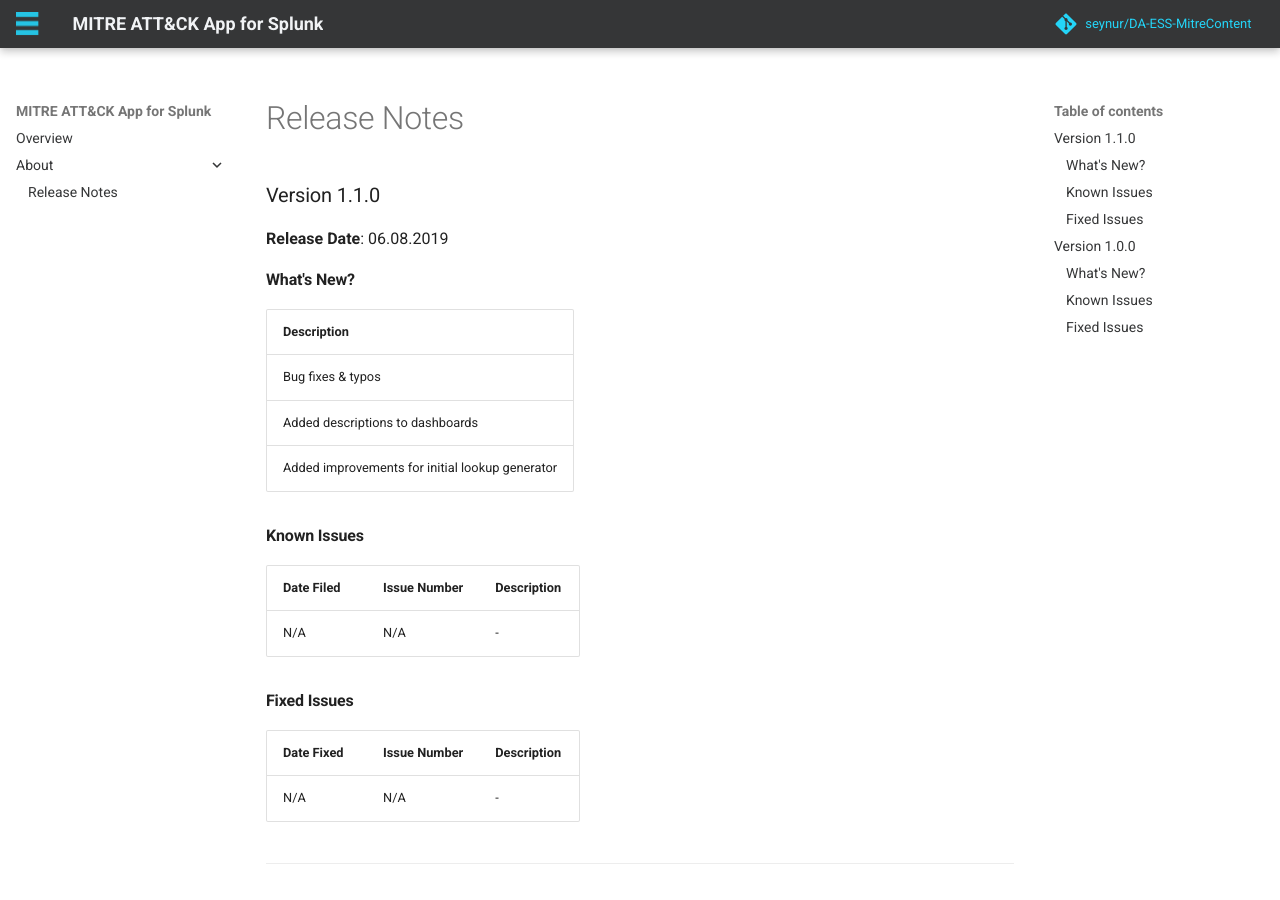
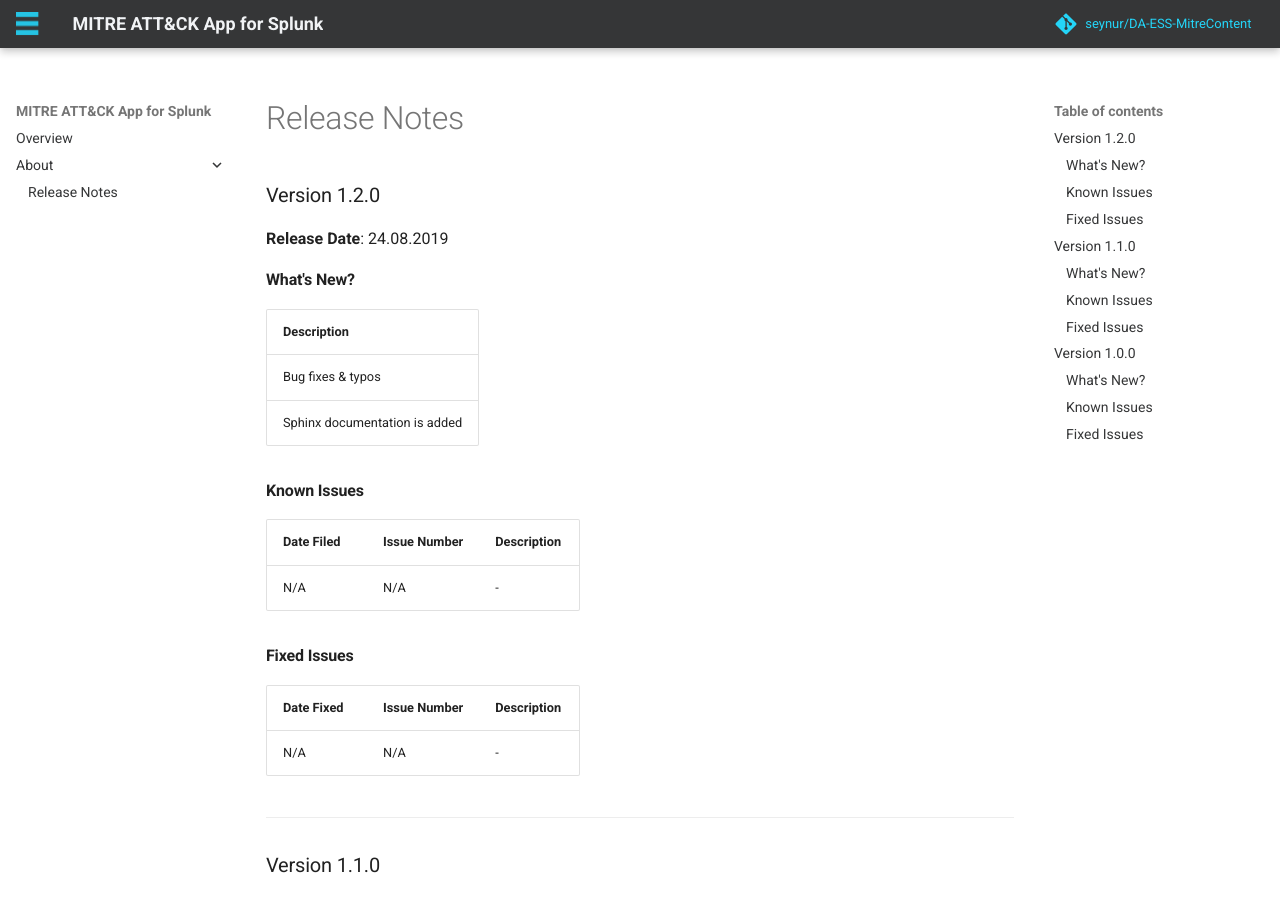
Before and after one commit to Oykucann/mitre-app-for-splunk-docs, an MkDocs documentation site: the page built from docs/release_notes.md, in a window 1280 px wide and 900 px high. Built offline with MkDocs 1.6.1 and Material for MkDocs 9.7.7, drawn with Linux system fonts in a browser that asks for light colours; comment, search, counter and statistics services are not loaded; the version menu is left out.

Commit message:
add v1.2

```diff
--- a/docs/release_notes.md
+++ b/docs/release_notes.md
@@ -1,7 +1,31 @@
 ---
 title: Release Notes
 layout: documentation
-latest_version: 1.0.0
+latest_version: 1.2.0
+---
+### Version 1.2.0
+**Release Date**: 24.08.2019
+
+#### What's New?
+
+| Description |
+| ------------------------
+| Bug fixes & typos
+| Sphinx documentation is added
+
+#### Known Issues
+
+| Date Filed    | Issue Number      | Description |
+| ------------- | ----------------  | ----------------------
+| N/A    | N/A          | -
+
+
+#### Fixed Issues
+
+| Date Fixed    | Issue Number      | Description |
+| ------------- | ----------------  | ----------------------
+| N/A    | N/A	          | -
+
 ---
 
 ### Version 1.1.0
```
